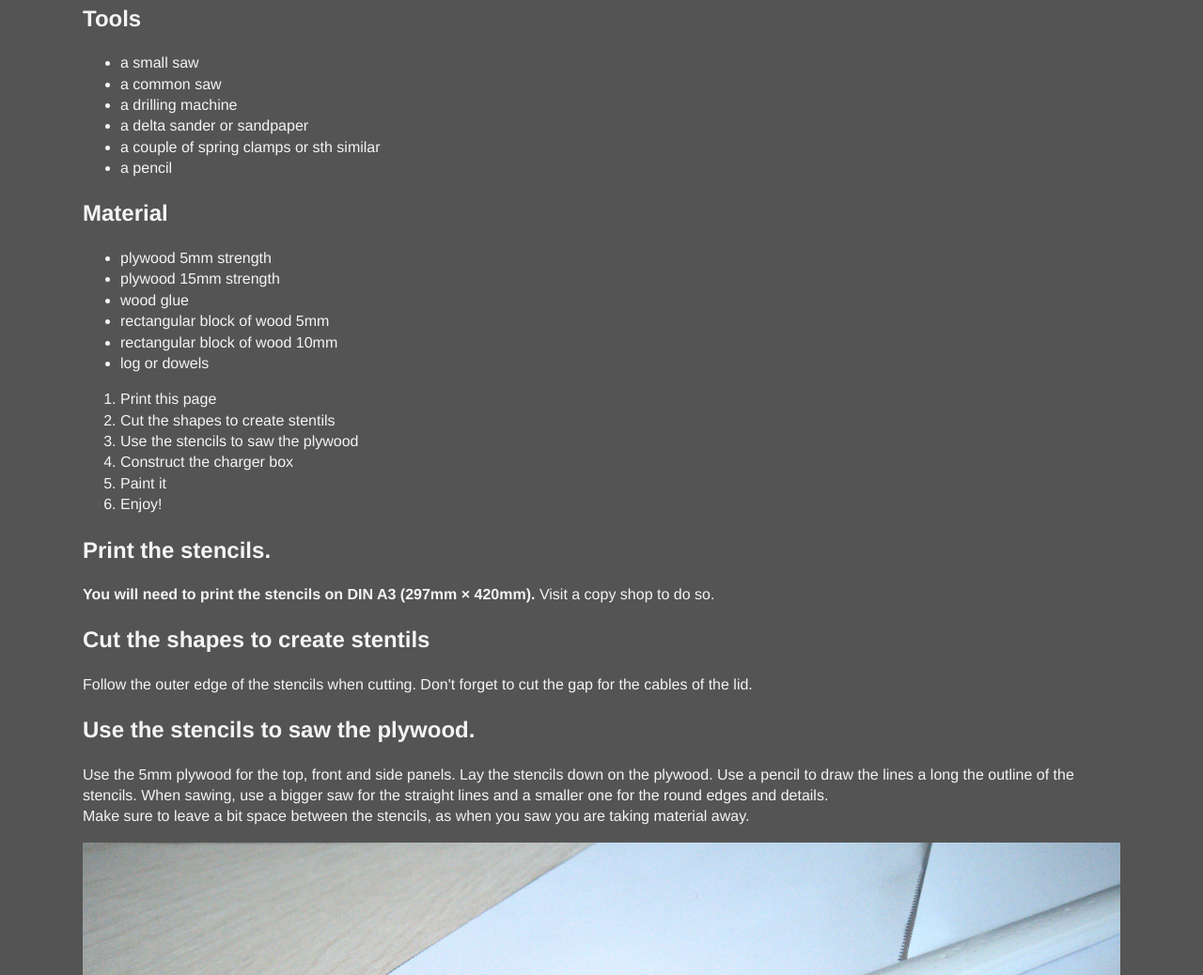
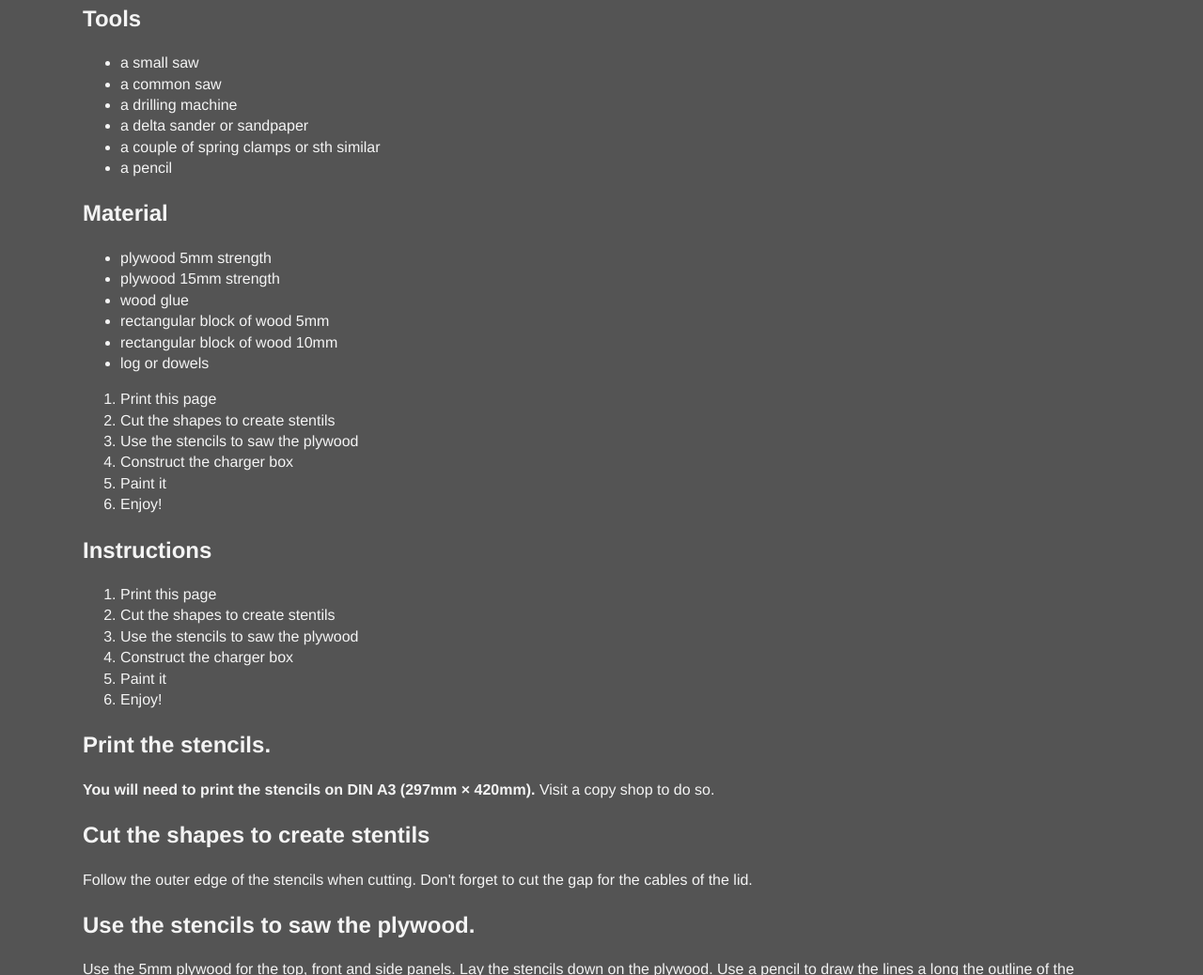
Before and after one commit to whitelake-city/chargerbox, a plain HTML site: page index.html in a window 1280 px wide. Shown: the part 62-1100 px from the top of the page at 94% size. Drawn offline with Linux system fonts and the light colour scheme.

Commit message:
Moved instructions and added a seperate headline

```diff
--- a/index.html
+++ b/index.html
@@ -53,6 +53,15 @@
             <li>Enjoy!</li>
           </ol>
           <div class="instruction">
+            <h2> Instructions</h2>
+            <ol>
+              <li>Print this page</li>
+              <li>Cut the shapes to create stentils</li>
+              <li>Use the stencils to saw the plywood</li>
+              <li>Construct the charger box</li>
+              <li>Paint it</li>
+              <li>Enjoy!</li>
+            </ol>
             <h2>
               Print the stencils.
             </h2>
```
